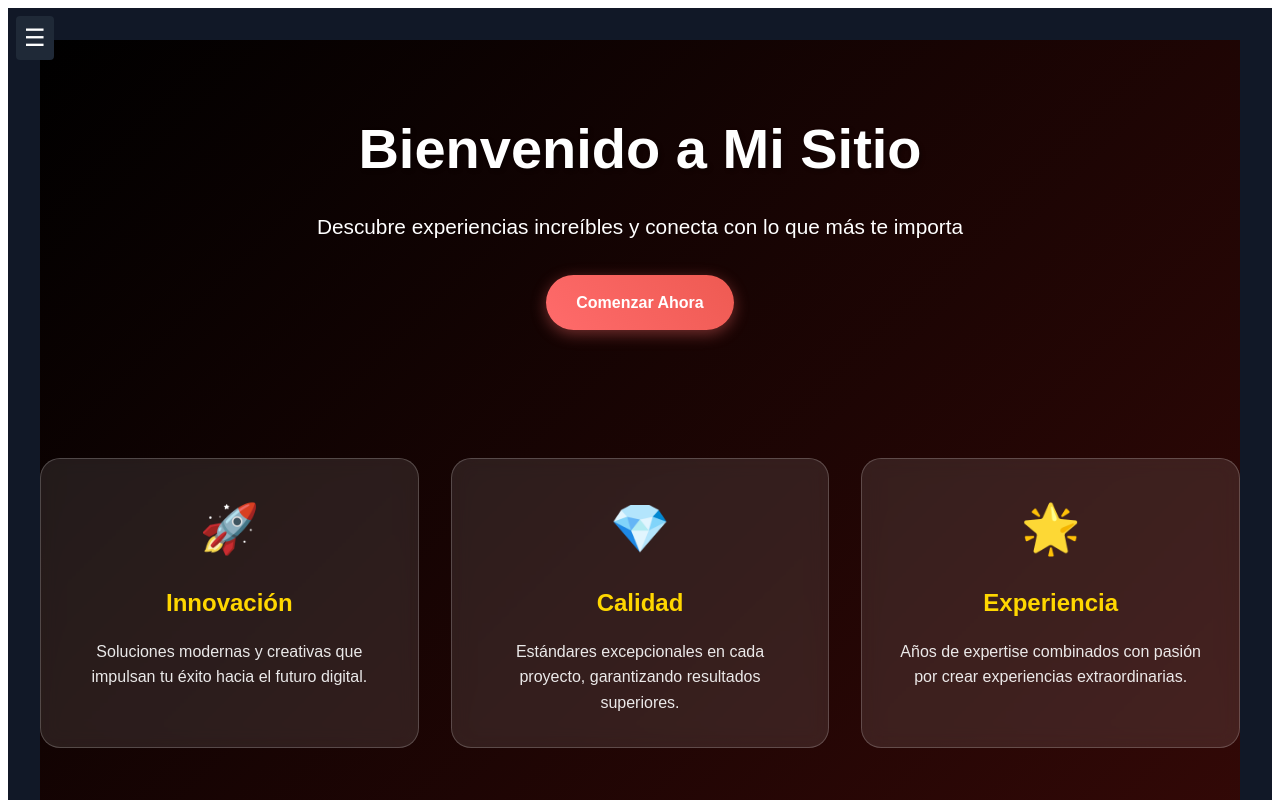
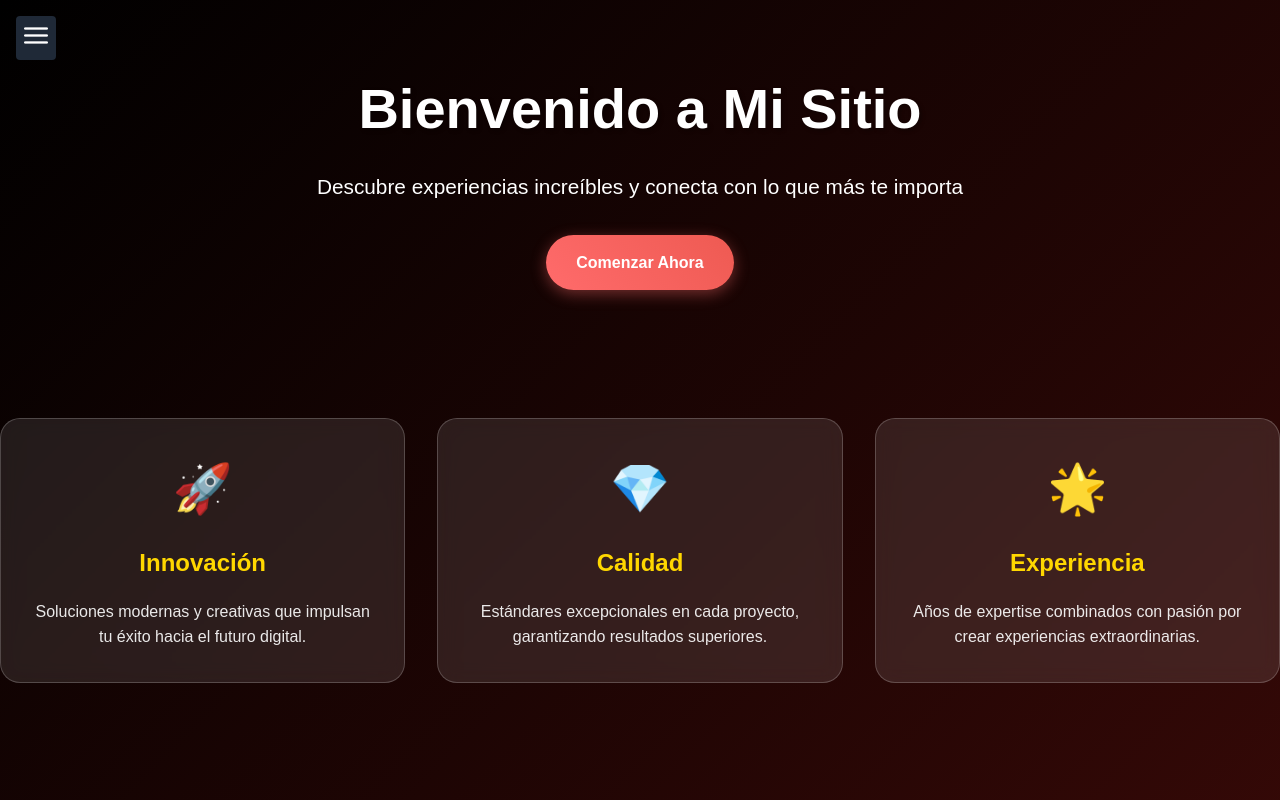
Before and after one commit to Alejandrozzzzz/miPrimerProyecto, an Angular app in the folder frontend/: page /home in a window 1280 px wide. Shown: the top 800 px of the page. Built offline with nearby package versions, Linux system fonts and the light colour scheme.

Commit message:
CambioDeIconos

```diff
--- a/frontend/angular.json
+++ b/frontend/angular.json
@@ -32,6 +32,7 @@
               }
             ],
             "styles": [
+              "node_modules/primeicons/primeicons.css",
               "src/styles.scss"
             ],
             "scripts": [],
--- a/frontend/src/app/layout/layout.component.html
+++ b/frontend/src/app/layout/layout.component.html
@@ -4,14 +4,16 @@
   (click)="toggleSidebar()"
   [ngStyle]="{ left: sidebarOpen ? '240px' : '16px' }"
 >
-  ☰
+  <i class="pi" [ngClass]="sidebarOpen ? 'pi-times' : 'pi-bars'"></i>
 </button>
 
 <!-- Sidebar -->
 <div class="sidebar" [class.open]="sidebarOpen">
   <div class="menu-header">Menú</div>
   <nav>
-    <a routerLink="/home" (click)="toggleSidebar()">🏠 Inicio</a>
+   <a routerLink="/home" (click)="toggleSidebar()">
+  <i class="pi pi-home" style="margin-right: 8px;"></i> Inicio
+  </a>
   </nav>
 </div>
 
--- a/frontend/src/app/layout/layout.component.scss
+++ b/frontend/src/app/layout/layout.component.scss
@@ -1,9 +1,11 @@
 :host {
   display: block;
   height: 100%;
-  font-family: Arial, sans-serif;
+  margin: 0;
+  padding: 0;
+  border: none;
+  box-shadow: none;
 }
-
 .hamburger {
   position: fixed;
   top: 1rem;
@@ -17,7 +19,8 @@
   border-radius: 4px;
   cursor: pointer;
     transition: left 0.3s ease-in-out;
-}
+    }
+
 
 // Sidebar
 .sidebar {
@@ -69,8 +72,9 @@
 
 // Contenido
 .main-content {
-  padding: 2rem;
+  padding: 0;
   min-height: 100vh;
   background-color: #111827;
   color: white;
+  border: none
 }
--- a/frontend/src/app/pages/home/home.component.scss
+++ b/frontend/src/app/pages/home/home.component.scss
@@ -1,7 +1,7 @@
 * {
   margin: 0;
   padding: 0;
-  box-sizing: border-box;
+
 }
 
 :host {
--- a/frontend/src/styles.scss
+++ b/frontend/src/styles.scss
@@ -1 +1,7 @@
 /* You can add global styles to this file, and also import other style files */
+html, body {
+  margin: 0;
+  padding: 0;
+  border: none;
+  background-color: #5f1a80; // o el color que estés usando
+}
```
